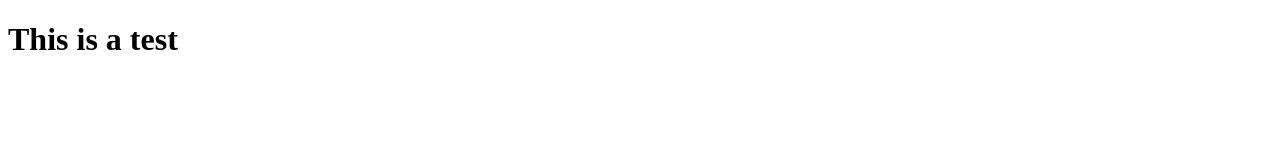
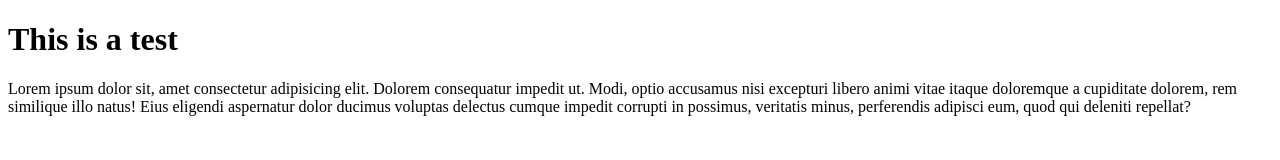
Before and after one commit to lucaskush/test, a plain HTML site: page index.html in a window 1280 px wide. Drawn offline with Linux system fonts and the light colour scheme.

Commit message:
created a paragraph

```diff
--- a/index.html
+++ b/index.html
@@ -7,6 +7,8 @@
 </head>
 <body>
     <h1>This is a test</h1>
-
+    <p>
+        Lorem ipsum dolor sit, amet consectetur adipisicing elit. Dolorem consequatur impedit ut. Modi, optio accusamus nisi excepturi libero animi vitae itaque doloremque a cupiditate dolorem, rem similique illo natus! Eius eligendi aspernatur dolor ducimus voluptas delectus cumque impedit corrupti in possimus, veritatis minus, perferendis adipisci eum, quod qui deleniti repellat?
+    </p>
 </body>
 </html>
```
